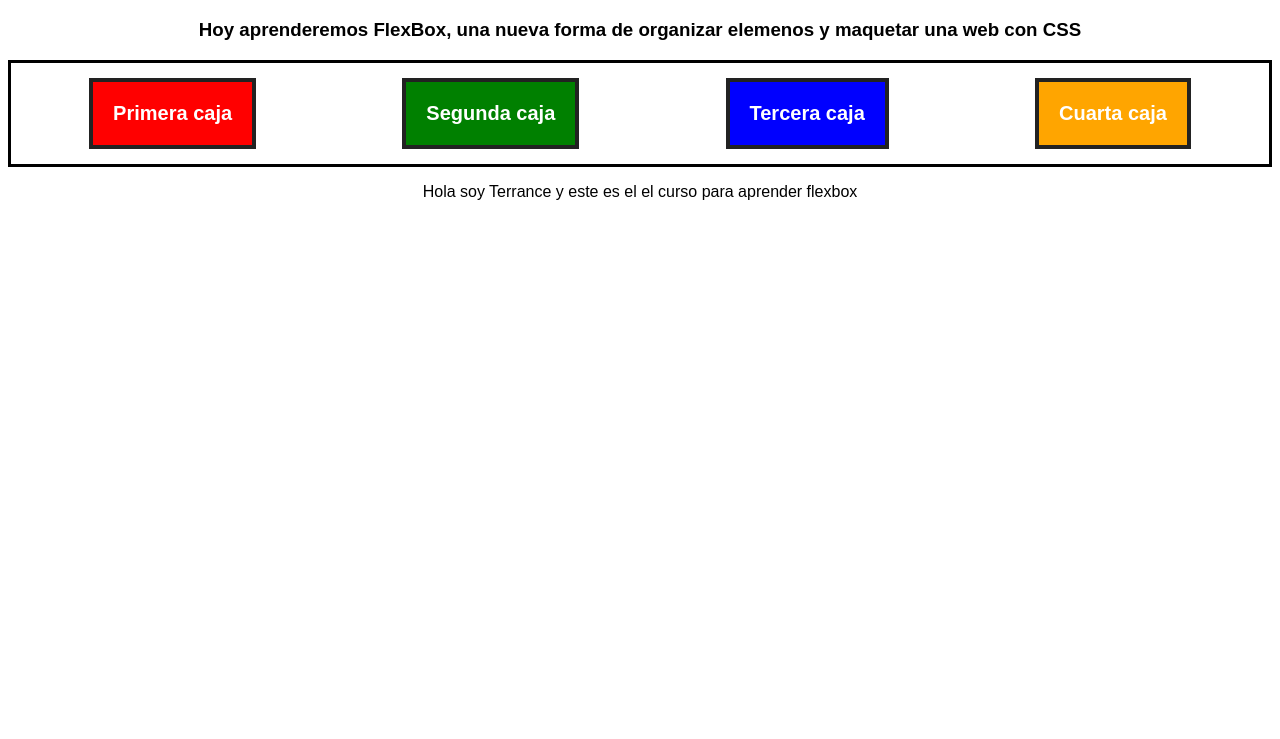
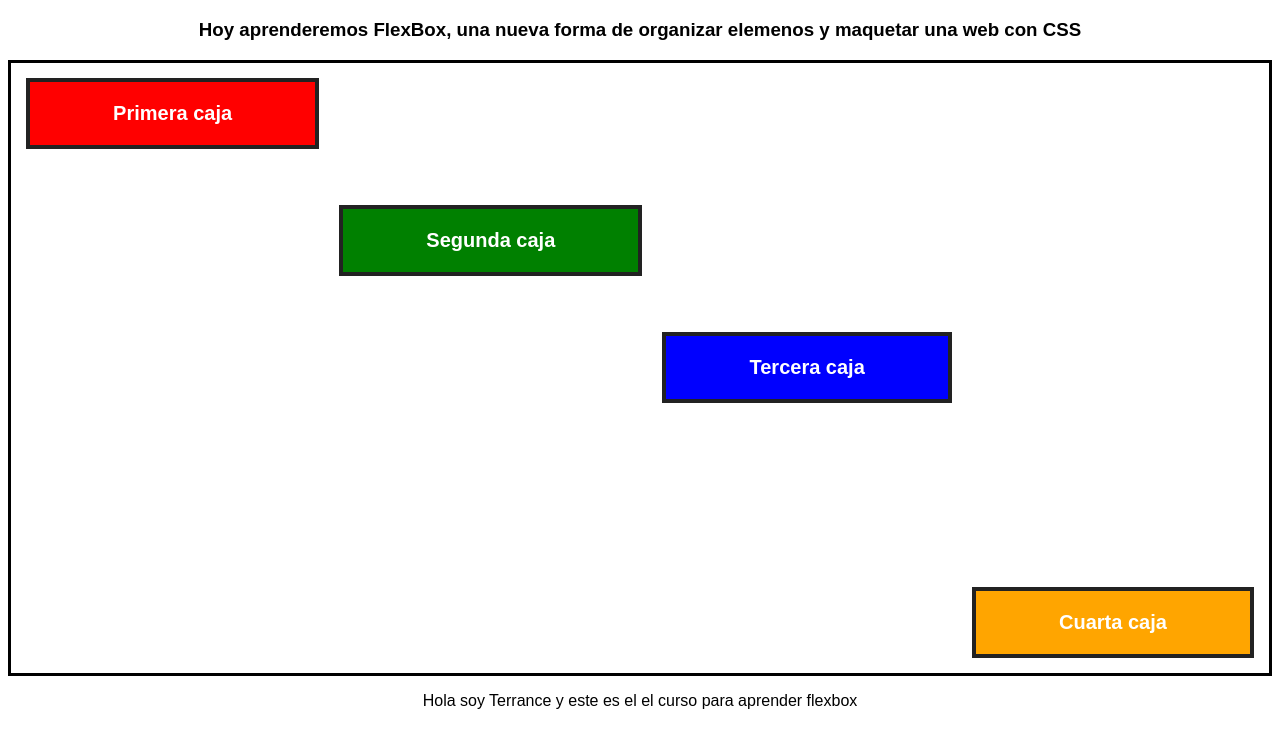
Before and after one commit to Dcterrance88/aprendiendo-flexbox, a plain HTML site: page index.html in a window 1280 px wide. Shown: the part 61-800 px from the top of the page. Drawn offline with Linux system fonts and the light colour scheme.

Commit message:
align-items y align-self
Se aprendió que la propiedad align-items establece la forma en que se alinean los elementos en la dirección secundaria y align-self permite que un elemento tenga una alineación en la dirección secundaria distinta de la establecida con align-items.

```diff
--- a/styles.css
+++ b/styles.css
@@ -17,6 +17,8 @@ body{
   flex-flow: row wrap;/*La propiedad compuesta flex-flow permite establecer simultáneamente las dos propiedades flex-direction y flex-wrap.*/
   border: 3px solid black;
   padding: 5px;
+  height: 600px;
+  align-items: flex-start;
   justify-content: space-around;
 }
 /*
@@ -30,6 +32,7 @@ Si hay valores distintos, el espacio se reparte de forma proporcional a esos val
 */
 
 .caja{
+  flex-grow: 1;
   font-size: 20px;
   font-weight: bold;
   text-align: center;
@@ -41,17 +44,21 @@ Si hay valores distintos, el espacio se reparte de forma proporcional a esos val
 }
 
 .red{
+  align-self: flex-start;
   background-color: red;
 }
 
 .green{
+  margin-top: 11%;
   background-color: green;
 }
 
 .blue{
+  align-self: center;
   background-color: blue;
 }
 
 .orange{
+  align-self: flex-end;
   background-color: orange;
 }
```
